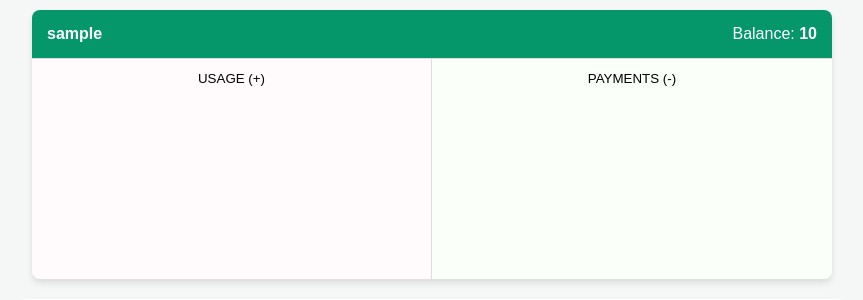
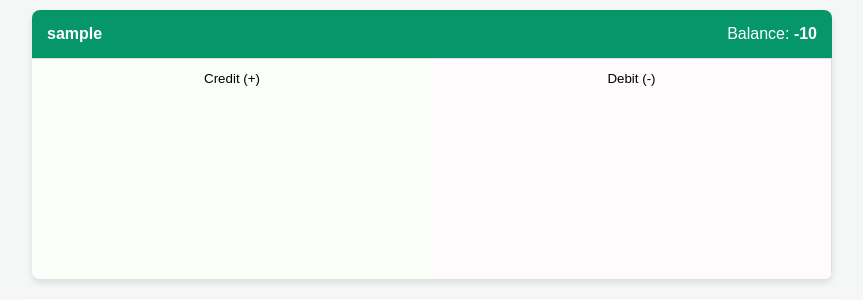
Before and after one commit to VihanNethmira/vnetloansystem2.0, a Flask app: template templates/index.html in a window 1280 px wide. Shown: the top 300 px of the page, without its empty margins (208-1071 px from the left). Run offline with Flask 3, Linux system fonts and the light colour scheme; the template is opened without the code that fills it: most values are stand-ins (such as "Sample title", 1, 10 or a date in 2020).

Commit message:
Revise ledger layout and transaction labels
Updated the layout and labels for credit and debit sections in the ledger.

```diff
--- a/templates/index.html
+++ b/templates/index.html
@@ -24,23 +24,23 @@
 </head>
 <body>
 <div class="container">
-    <div class="header"><strong>{{ username }}</strong><span>Balance: <b>{{ balance }}</b></span></div>
+    <div class="header"><strong>{{ username }}</strong><span>Balance: <b>{{ balance * -1 }}</b></span></div>
     <div class="ledger">
+        <div class="col right">
+            <center><small>Credit (+)</small></center><br>
+            {% for row in rows if row[6] == 'give' %}
+            <div class="row">
+                <span><span class="date">{{ row[3] }}</span> {{ row[4] }}</span>
+                <span><b style="color: green;">{{ row[5] }}</b><a href="/delete_entry/{{ username }}/{{ row[0] }}" class="del" onclick="return confirm('Delete transaction?')">&times;</a></span>
+            </div>
+            {% endfor %}
+        </div>
         <div class="col left">
-            <center><small>USAGE (+)</small></center><br>
+            <center><small>Debit (-)</small></center><br>
             {% for row in rows if row[6] == 'take' %}
             <div class="row">
                 <span><span class="date">{{ row[3] }}</span> {{ row[4] }}</span>
                 <span><b>{{ row[5] }}</b><a href="/delete_entry/{{ username }}/{{ row[0] }}" class="del" onclick="return confirm('Delete transaction?')">&times;</a></span>
-            </div>
-            {% endfor %}
-        </div>
-        <div class="col right">
-            <center><small>PAYMENTS (-)</small></center><br>
-            {% for row in rows if row[6] == 'give' %}
-            <div class="row">
-                <span><span class="date">{{ row[3] }}</span> {{ row[4] }}</span>
-                <span><b style="color: green;">{{ row[5] }}</b><a href="/delete_entry/{{ username }}/{{ row[0] }}" class="del" onclick="return confirm('Delete transaction?')">&times;</a></span>
             </div>
             {% endfor %}
         </div>
```
